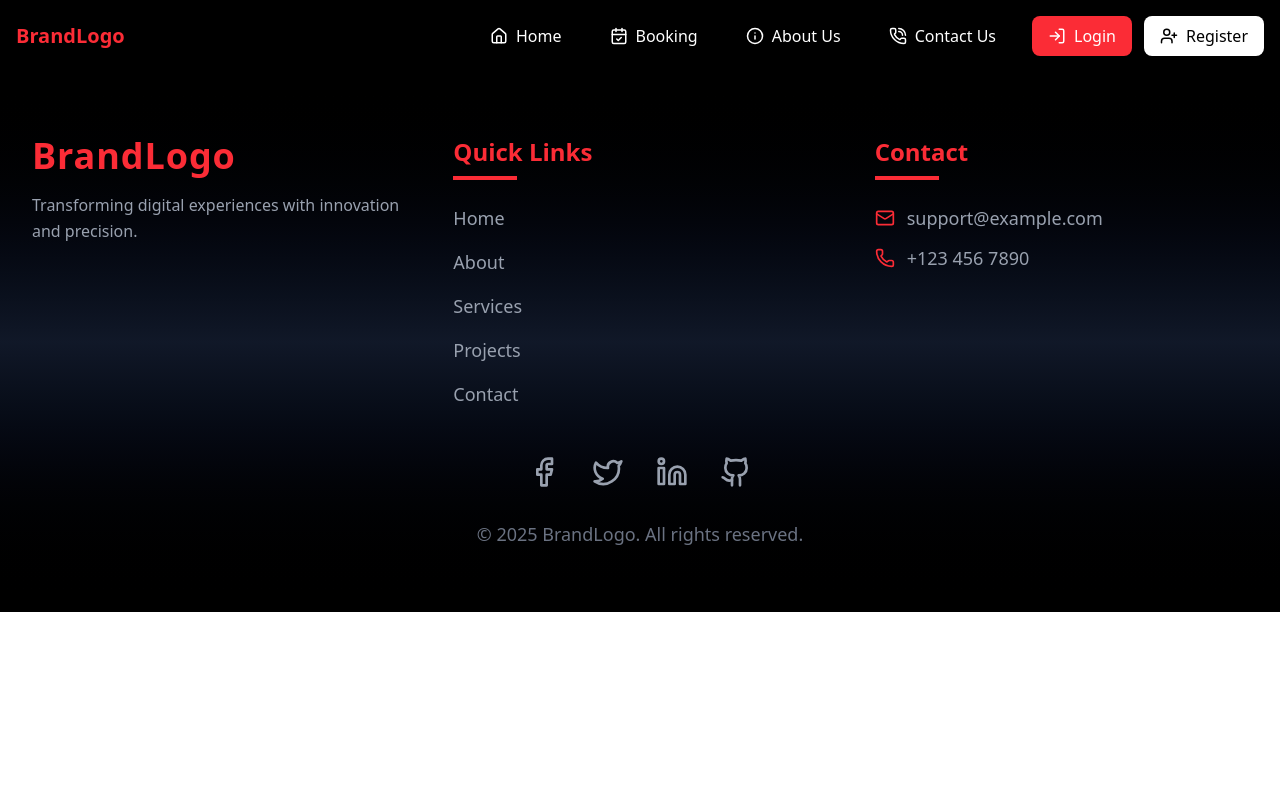
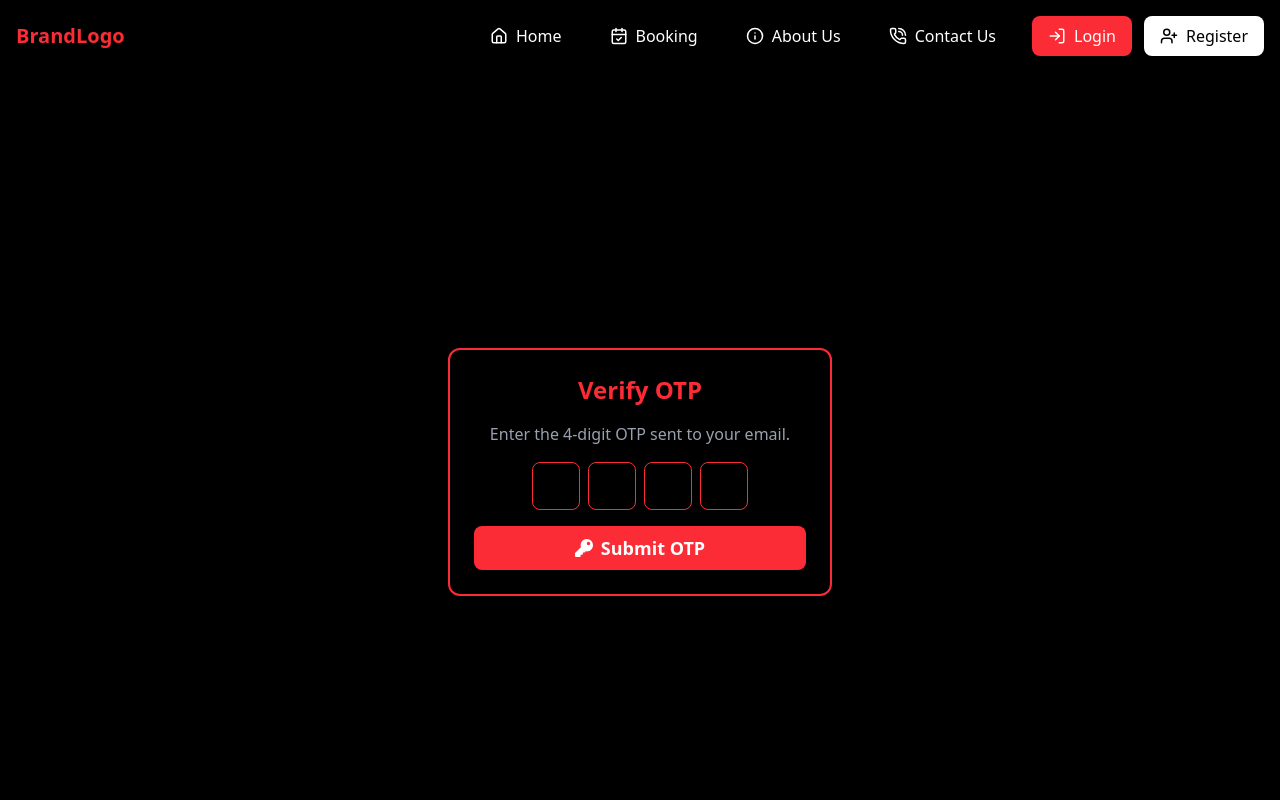
Before and after one commit to TUSHAR-hase/Cab-booking, a React (Vite) app in the folder frontend/: page /verify/1 in a window 1280 px wide. Shown: the top 800 px of the page. Built offline with nearby package versions, Linux system fonts and the light colour scheme.

Commit message:
Hotel Owner Verify

```diff
--- a/frontend/src/App.jsx
+++ b/frontend/src/App.jsx
@@ -15,6 +15,7 @@ import OtpPage from "./Pages/Main/Otp.jsx";
 import Login from "./Pages/Main/Login.jsx";
 import AirlineOwnerRegistration from "./Pages/Flight/AirLineRegistartion.jsx";
 import HotelOwnerRegister from "./Pages/Hotel/HotelOwnerRegister.jsx";
+import HotelOwnerVerify from "./Pages/Hotel/HotelOwnerVerify.jsx";
 
 function App() {
 
@@ -35,6 +36,7 @@ function App() {
         <Route path="/booking/hotelreview" element={<HotelReviewPage />} />
         <Route path="/register/airline" element={<AirlineOwnerRegistration/>} />
         <Route path="/register/hotel" element={<HotelOwnerRegister/>} />
+        <Route path="/verify/:email" element={<HotelOwnerVerify/>} />
       </Routes>
       <Footer />
     </Router>
--- a/frontend/src/Pages/Hotel/HotelOwnerRegister.jsx
+++ b/frontend/src/Pages/Hotel/HotelOwnerRegister.jsx
@@ -35,7 +35,7 @@ const HotelOwnerRegister = () => {
       );
 
       if (response.data.statusCode === 201) {
-        navigate("/otp/" + email);
+        navigate(`/verify/${email}`); // Redirect to OTP verification page
       } else {
         setError(response.data.message);
       }
@@ -43,6 +43,7 @@ const HotelOwnerRegister = () => {
       setError("Error occurred during registration");
     }
   };
+
 
   return (
     <div className="min-h-screen flex items-center justify-center bg-black text-white p-6">
--- /dev/null
+++ b/frontend/src/Pages/Hotel/HotelOwnerVerify.jsx
@@ -0,0 +1,84 @@
+import React, { useState } from "react";
+import { useParams, useNavigate } from "react-router-dom";
+import axios from "axios";
+import { FaKey } from "react-icons/fa";
+
+const VerifyHotelOwnerOtp = () => {
+  const { email } = useParams(); // Get email from URL params
+  const navigate = useNavigate();
+  const [otp, setOtp] = useState(["", "", "", ""]);
+  const [error, setError] = useState("");
+
+  const handleOtpChange = (e, index) => {
+    const value = e.target.value;
+    if (/[^0-9]/.test(value)) return; // Only allow numbers
+
+    const newOtp = [...otp];
+    newOtp[index] = value;
+    setOtp(newOtp);
+
+    // Auto-focus next input
+    if (value && index < otp.length - 1) {
+      document.getElementById(`otp-input-${index + 1}`).focus();
+    }
+  };
+
+  const handleOtpSubmit = async () => {
+    const otpValue = otp.join("");
+
+    if (otpValue.length !== 4) {
+      setError("Please enter a 4-digit OTP");
+      return;
+    }
+
+    try {
+      const response = await axios.post(
+        `${import.meta.env.VITE_API_URL}/api/hotelowner/verify-otp`,
+        { email, otp: parseInt(otpValue) }
+      );
+
+      if (response.data.message === "Hotel Owner verified successfully") {
+        alert("OTP Verified Successfully!");
+        navigate("/dashboard"); // Redirect to dashboard after success
+      } else {
+        setError(response.data.message);
+      }
+    } catch (error) {
+      console.error("Error verifying OTP:", error.response || error);
+      setError("Invalid OTP, please try again.");
+    }
+  };
+
+  return (
+    <div className="min-h-screen flex items-center justify-center bg-black text-white p-4">
+      <div className="bg-black border-2 border-red-500 rounded-xl p-6 max-w-sm w-full text-center shadow-lg">
+        <h2 className="text-2xl font-bold text-red-500 mb-4">Verify OTP</h2>
+        <p className="text-gray-400 mb-4">Enter the 4-digit OTP sent to your email.</p>
+
+        {error && <p className="text-red-500 text-md mb-4">{error}</p>}
+
+        <div className="flex justify-center gap-2 mb-4">
+          {otp.map((digit, index) => (
+            <input
+              key={index}
+              id={`otp-input-${index}`}
+              value={digit}
+              onChange={(e) => handleOtpChange(e, index)}
+              maxLength={1}
+              className="w-12 h-12 bg-black text-white text-center text-2xl border border-red-500 rounded-lg focus:outline-none"
+            />
+          ))}
+        </div>
+
+        <button
+          onClick={handleOtpSubmit}
+          className="w-full flex items-center justify-center gap-2 bg-red-500 hover:bg-red-600 text-white font-bold text-lg py-2 rounded-lg"
+        >
+          <FaKey /> Submit OTP
+        </button>
+      </div>
+    </div>
+  );
+};
+
+export default VerifyHotelOwnerOtp;
```
